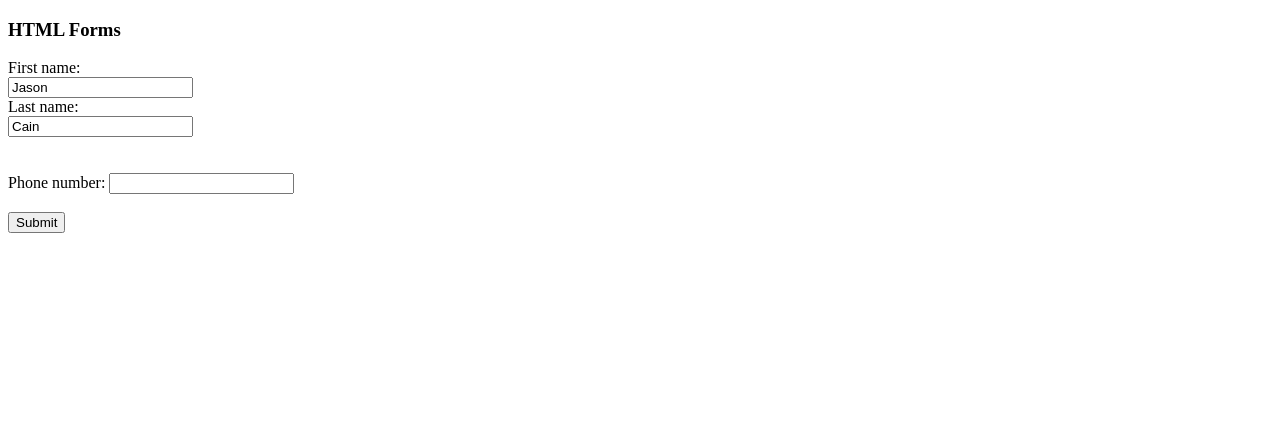
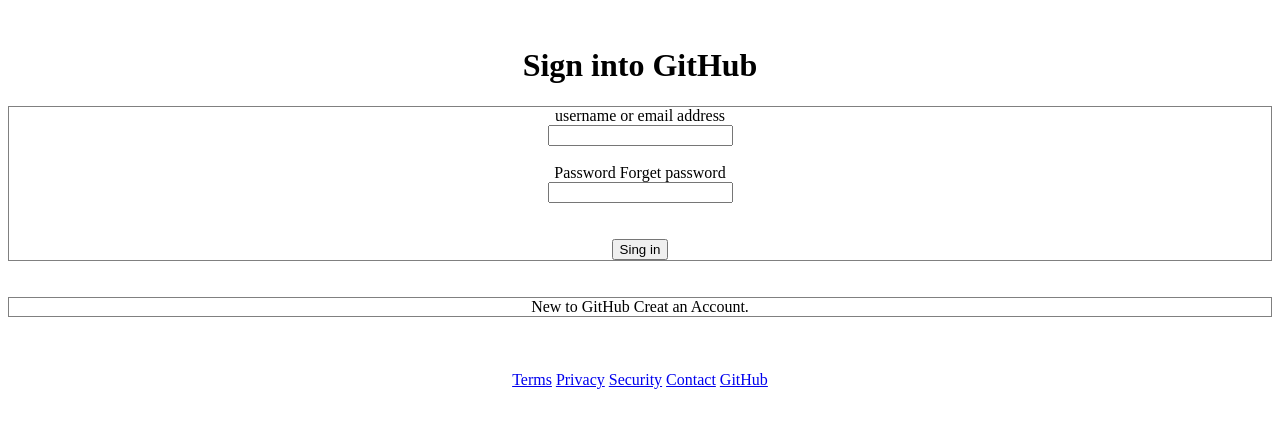
Before and after one commit to Jcain617/D4, a plain HTML site: page index.html in a window 1280 px wide. Drawn offline with Linux system fonts and the light colour scheme.

Commit message:
Github sign in Centered

```diff
--- a/index.html
+++ b/index.html
@@ -1,16 +1,61 @@
 <!DOCTYPE html>
 <html>
-<body>
-<h3>HTML Forms</h3>
+	<head>
+		<style>
+			h1.one {
+				text-align: center;
+				}
 
-<form action="/action_page.php">
-  <label for="fname">First name:</label><br>
-  <input type="text" id="fname" name="fname" value="Jason"><br>
-  <label for="lname">Last name:</label><br>
-  <input type="text" id="lname" name="lname" value="Cain"><br><br>
-  <label for="phone number"><br>Phone number:</label>
-  <input type="text" id="lname" name="lname"><br><br>
-</form>
-<input type="submit">
-</body>
+			div.one {
+				border-style: solid;
+				border-color: grey;
+				border-width: thin;
+				text-align: center;
+				}
+
+			div.two {
+				border-style: solid;
+				border-color: grey;
+				border-width: thin;
+				text-align: center;
+				}
+			div.three {
+				text-align: center;
+				}
+		</style>
+	</head>
+
+	<body>
+        	<img>
+		<h1 class="one">Sign into GitHub</h1>
+
+		<div class="one">
+			<form action="/action_page.php">
+				<lable>username or email address</lable><br>
+            			<input type="text" id="username or email address"><br>
+				<lable for="username or email address"></lable><br>
+            			<lable>Password</lable> Forget password<br>
+				<input type="text" id="Password"><br><br><br>
+				<input type="Submit" value="Sing in">
+       			</form>
+		</div>
+		<br>
+		<br>
+
+		<div class="two">New to GitHub Creat an Account.</div>
+
+		<br>
+		<br>
+		<br>
+
+		<div class="three">
+			<a href="https://github.com/site/trems">Terms</a>
+			<a href="https://github.com/site/privacy">Privacy</a>
+			<a href="https://github.com/site/security">Security</a>
+			<a href="https://github.com/site/contact">Contact</a>
+			<a href="https://github.com/site/gitHub">GitHub</a>
+		</div>
+
+
+	</body>
 </html>
```
